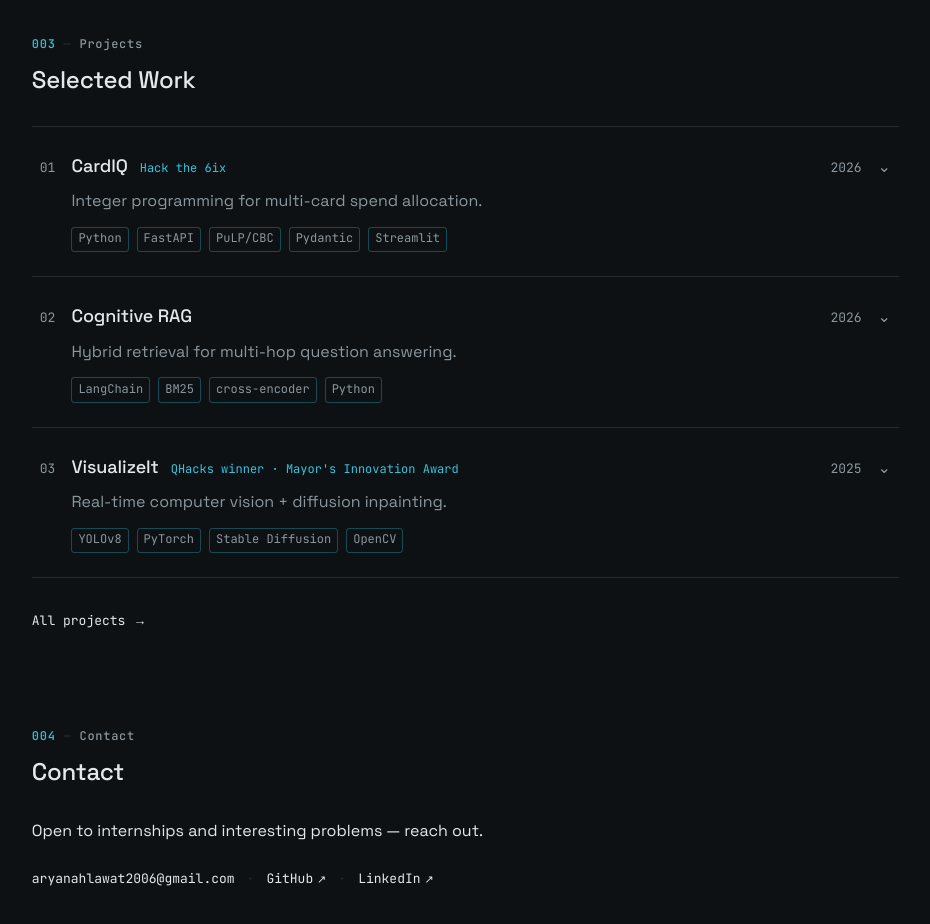
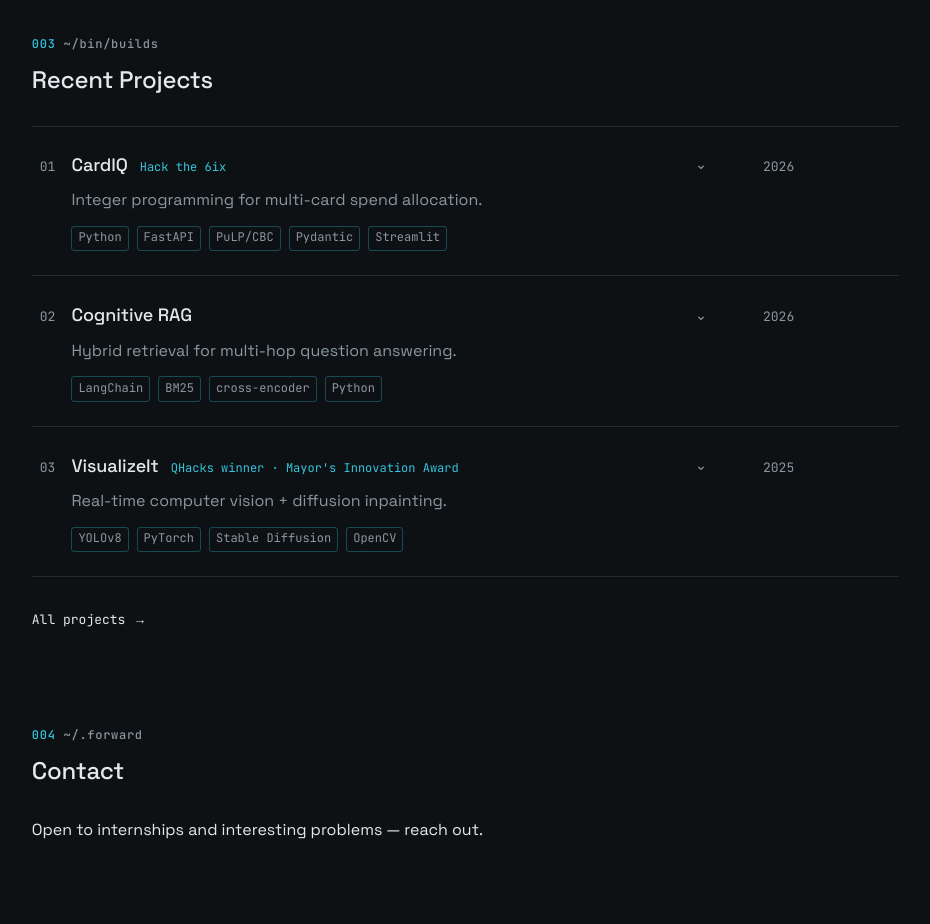
Before and after one commit to cursingparrot4/personal-site, a Next.js app: page / in a window 1280 px wide. Shown: the part 820-1744 px from the top of the page, without its empty margins (349-1279 px from the left). Built offline with nearby package versions, Linux system fonts and the light colour scheme.

Commit message:
change timeline + width + contact + label

```diff
--- a/app/globals.css
+++ b/app/globals.css
@@ -40,10 +40,23 @@
   --page-pad: clamp(1.25rem, 5vw, 2rem);
   --section-gap: clamp(4rem, 10vw, 6rem);
 
+  /* Row gutter — the fixed right column shared by the experience timeline and
+     the project rows. Shared so the two lists' hairlines, chevrons and dates
+     land on the same x; a per-list value would silently drift apart. */
+  --rail-w: 10rem;
+  --track-w: 0.75rem;
+
   /* Motion */
   --ease: cubic-bezier(0.22, 1, 0.36, 1);
   --dur-fast: 150ms;
   --dur-slow: 400ms;
+}
+
+@media (max-width: 640px) {
+  :root {
+    --rail-w: 9rem;
+    --track-w: 0.5rem;
+  }
 }
 
 /* ============================================================
--- a/app/page.module.css
+++ b/app/page.module.css
@@ -12,13 +12,4 @@
 .contactLead {
   max-width: 50ch;
   color: var(--text);
-  margin-bottom: var(--space-5);
 }
-
-.contact {
-  display: flex;
-  flex-wrap: wrap;
-  align-items: center;
-  gap: var(--space-3);
-  font-size: var(--fs-meta);
-}
--- a/app/page.tsx
+++ b/app/page.tsx
@@ -34,15 +34,15 @@ export default function Home() {
         dangerouslySetInnerHTML={{ __html: JSON.stringify(personJsonLd) }}
       />
 
-      <Section id="about" index="001" label="About" title="About">
+      <Section id="about" index="001" label="~/.profile" title="About">
         <p className={styles.bio}>{profile.bio}</p>
       </Section>
 
-      <Section id="experience" index="002" label="Experience" title="Experience">
+      <Section id="experience" index="002" label="~/.history" title="Experience">
         <ExperienceList items={profile.experience} />
       </Section>
 
-      <Section id="work" index="003" label="Projects" title="Selected Work">
+      <Section id="work" index="003" label="~/bin/builds" title="Recent Projects">
         <div>
           {featuredProjects.map((project, i) => (
             <ProjectRow key={project.slug} project={project} index={i + 1} />
@@ -53,28 +53,9 @@ export default function Home() {
         </p>
       </Section>
 
-      <Section id="contact" index="004" label="Contact" title="Contact">
+      <Section id="contact" index="004" label="~/.forward" title="Contact">
         <p className={styles.contactLead}>
           Open to internships and interesting problems — reach out.
-        </p>
-        <p className={`${styles.contact} mono`}>
-          <InlineLink href={`mailto:${profile.links.email}`}>{profile.links.email}</InlineLink>
-          <span className="sep" aria-hidden="true">
-            ·
-          </span>
-          <InlineLink href={profile.links.github} external>
-            GitHub
-          </InlineLink>
-          {profile.links.linkedin ? (
-            <>
-              <span className="sep" aria-hidden="true">
-                ·
-              </span>
-              <InlineLink href={profile.links.linkedin} external>
-                LinkedIn
-              </InlineLink>
-            </>
-          ) : null}
         </p>
       </Section>
     </Shell>
--- a/components/ProjectRow.module.css
+++ b/components/ProjectRow.module.css
@@ -1,12 +1,43 @@
 .row {
+  /* Mirrors ExperienceList .item: text column + the shared right gutter, so
+     both lists' hairlines, chevrons and dates line up down the page. */
+  display: grid;
+  grid-template-columns: 1fr var(--rail-w);
+  /* Explicit rows — header, panel, hairline — so the pseudo-element rules
+     below can place themselves rather than landing in implicit rows. */
+  grid-template-rows: auto auto auto;
+  column-gap: var(--space-5);
+
+  /* Cap-height centre of the .name line, measured from the top of a row. */
+  --title-y: calc(var(--space-5) + 0.905rem);
+
+  /* Matches the experience list: the fill bleeds across the whole rest of the
+     row — gutter and year included — dying out on the hairlines' right edge. */
+  --fill-fade: calc(var(--space-5) + var(--rail-w));
+}
+
+/* Full-row hairlines — same construction as the experience list, so the two
+   lists' separators start and end on the same x down the whole page. */
+.row::after,
+.row:first-child::before {
+  content: "";
+  grid-column: 1 / -1;
   border-top: 0.5px solid var(--border);
 }
-.row:last-child {
-  border-bottom: 0.5px solid var(--border);
+.row::after {
+  grid-row: 3;
+}
+.row:first-child::before {
+  grid-row: 1;
+  align-self: start;
+  z-index: 1; /* shares the cell with .header — stay above its hover fill */
 }
 
 .header {
   /* reset button */
+  position: relative;
+  grid-column: 1;
+  grid-row: 1;
   width: 100%;
   background: none;
   border: none;
@@ -16,14 +47,32 @@
   font: inherit;
 
   display: grid;
-  grid-template-columns: auto 1fr auto auto;
+  grid-template-columns: auto 1fr;
   align-items: baseline;
   column-gap: var(--space-4);
-  padding: var(--space-5) var(--space-2);
+  /* Right padding reserves the chevron's lane so wrapped text can't run under it. */
+  padding: var(--space-5) calc(var(--space-2) + 1.25rem) var(--space-5) var(--space-2);
   transition: background var(--dur-fast) var(--ease);
 }
 .header:hover {
   background: var(--surface);
+}
+
+/* Carries the hover fill past the text column and fades it out, so it doesn't
+   stop dead partway along a hairline that now runs the full row. */
+.header::after {
+  content: "";
+  position: absolute;
+  inset-block: 0;
+  left: 100%;
+  width: var(--fill-fade);
+  background: linear-gradient(to right, var(--surface), transparent);
+  opacity: 0;
+  pointer-events: none;
+  transition: opacity var(--dur-fast) var(--ease);
+}
+.header:hover::after {
+  opacity: 1;
 }
 .header:focus-visible {
   outline: 2px solid var(--accent);
@@ -76,15 +125,48 @@
   gap: var(--space-2);
 }
 
+/* ---- right gutter ------------------------------------------------------- */
+
+.yearSlot {
+  grid-column: 2;
+  grid-row: 1;
+  align-self: start;
+  /* Above .header::after's fade — see the same note in ExperienceList. */
+  position: relative;
+  /* Clears the width the experience timeline's spine occupies, so the years
+     here start on the same x as the periods there. */
+  margin-left: calc(var(--track-w) + var(--space-3));
+  padding-top: var(--space-5);
+  /* Strut matching .name: the meta-sized year inside then sits on the title's
+     baseline without a magic offset. */
+  font-size: var(--fs-h3);
+  line-height: var(--lh-body);
+}
+
 .year {
   font-size: var(--fs-meta);
   color: var(--muted);
+  white-space: nowrap;
+  transition: color var(--dur-fast) var(--ease);
+}
+/* Matches the chevron's lift, as in the experience list. */
+.row:not([data-open="true"]) .header:hover ~ .yearSlot .year {
+  color: var(--text);
+}
+.row[data-open="true"] .year {
+  color: var(--accent);
 }
 
+/* Pinned rather than flowed, so the arrow holds the title's line however the
+   name/tagline/stack below it wrap. */
 .chevron {
-  font-size: 1rem;
+  position: absolute;
+  right: var(--space-2);
+  top: var(--title-y);
+  font-size: 0.9rem;
   line-height: 1;
   color: var(--muted);
+  transform: translateY(-50%);
   transition:
     transform var(--dur-fast) var(--ease),
     color var(--dur-fast) var(--ease);
@@ -93,12 +175,14 @@
   color: var(--text);
 }
 .row[data-open="true"] .chevron {
-  transform: rotate(180deg);
+  transform: translateY(-50%) rotate(180deg);
   color: var(--accent);
 }
 
 /* ---- expanding panel (grid-rows trick for smooth height) ---- */
 .panel {
+  grid-column: 1;
+  grid-row: 2;
   display: grid;
   grid-template-rows: 0fr;
   transition: grid-template-rows var(--dur-slow) var(--ease);
@@ -130,18 +214,12 @@
 }
 
 @media (max-width: 640px) {
+  .row,
   .header {
-    grid-template-columns: auto 1fr auto;
     column-gap: var(--space-3);
   }
-  /* chevron drops to the year cell's row visually; keep year inline */
-  .year {
-    grid-column: 2;
-    margin-top: var(--space-3);
-  }
-  .chevron {
-    grid-column: 3;
-    grid-row: 1;
+  .row {
+    --fill-fade: calc(var(--space-3) + var(--rail-w));
   }
   .desc,
   .links {
--- a/components/ProjectRow.tsx
+++ b/components/ProjectRow.tsx
@@ -49,11 +49,15 @@ export function ProjectRow({ project, index }: Props) {
           </span>
         </span>
 
-        <span className={`${styles.year} mono`}>{year}</span>
         <span className={styles.chevron} aria-hidden="true">
           ⌄
         </span>
       </button>
+
+      {/* Right gutter — the column the experience timeline occupies above. */}
+      <span className={styles.yearSlot}>
+        <span className={`${styles.year} mono`}>{year}</span>
+      </span>
 
       <div id={panelId} className={styles.panel} role="region" inert={!open}>
         <div className={styles.panelInner}>
--- a/components/Section.module.css
+++ b/components/Section.module.css
@@ -14,10 +14,6 @@
   color: var(--accent);
 }
 
-.dash {
-  color: var(--border);
-}
-
 .title {
   font-size: var(--fs-h2);
   letter-spacing: -0.01em;
--- a/components/Section.tsx
+++ b/components/Section.tsx
@@ -3,7 +3,8 @@ import styles from "./Section.module.css";
 type Props = {
   /** zero-padded index, e.g. "001" */
   index: string;
-  /** mono eyebrow label, e.g. "Projects" */
+  /** mono eyebrow label — a terminal path standing in for the section, e.g. "~/bin/builds".
+   *  Decorative: the section's accessible name comes from `title` via aria-labelledby. */
   label: string;
   /** Space Grotesk section title, e.g. "Selected work" */
   title: string;
@@ -13,7 +14,7 @@ type Props = {
 };
 
 /**
- * A page section: mono "NNN — label" eyebrow, Space Grotesk title, then content.
+ * A page section: mono "NNN path" eyebrow, Space Grotesk title, then content.
  * Owns the vertical rhythm so every section is spaced identically.
  */
 export function Section({ index, label, title, id, children }: Props) {
@@ -22,9 +23,6 @@ export function Section({ index, label, title, id, children }: Props) {
     <section className={styles.section} id={id} aria-labelledby={headingId}>
       <p className={`eyebrow mono ${styles.eyebrowRow}`}>
         <span className={styles.index}>{index}</span>
-        <span className={styles.dash} aria-hidden="true">
-          —
-        </span>
         {label}
       </p>
       <h2 id={headingId} className={styles.title}>
```
Also changed, not shown: components/ExperienceList.module.css (+41 -11 lines), 1 other file (tests, documents, lock files or other folders).
